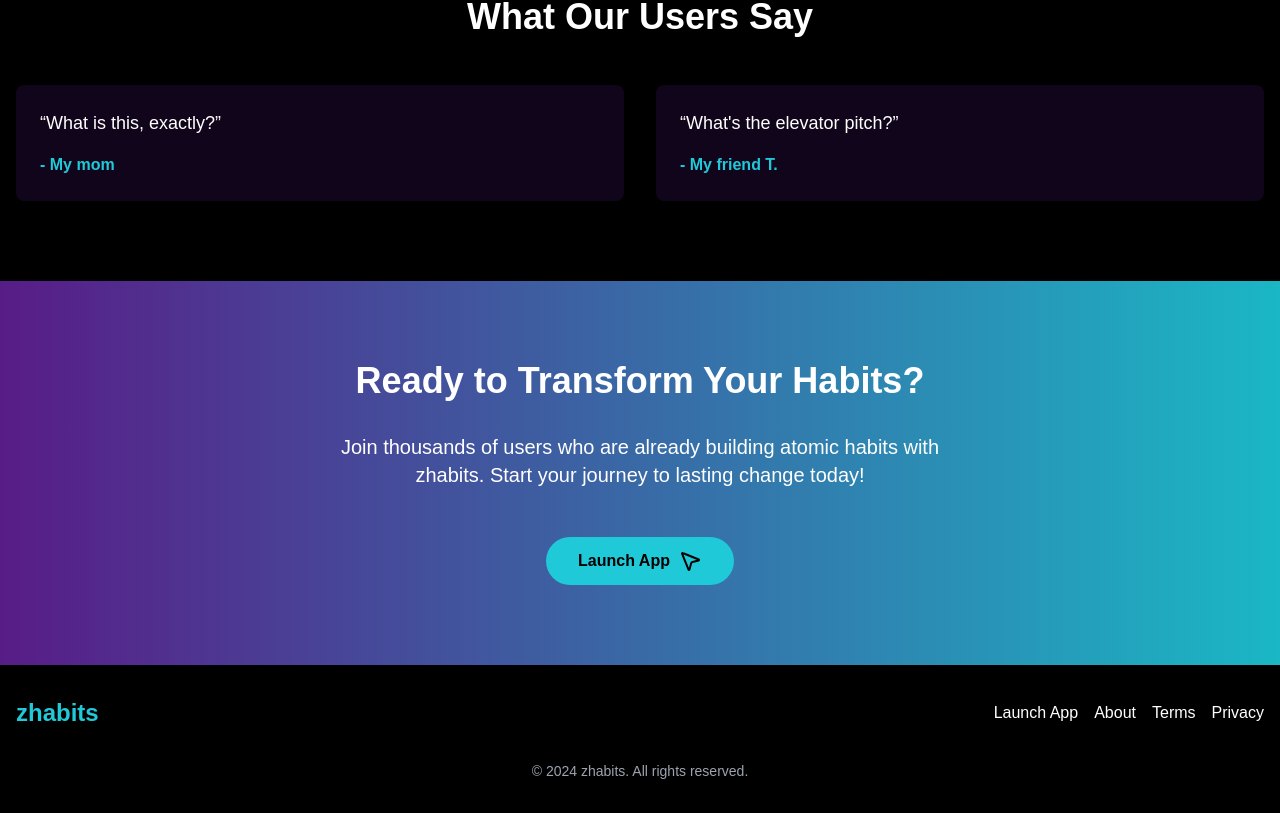
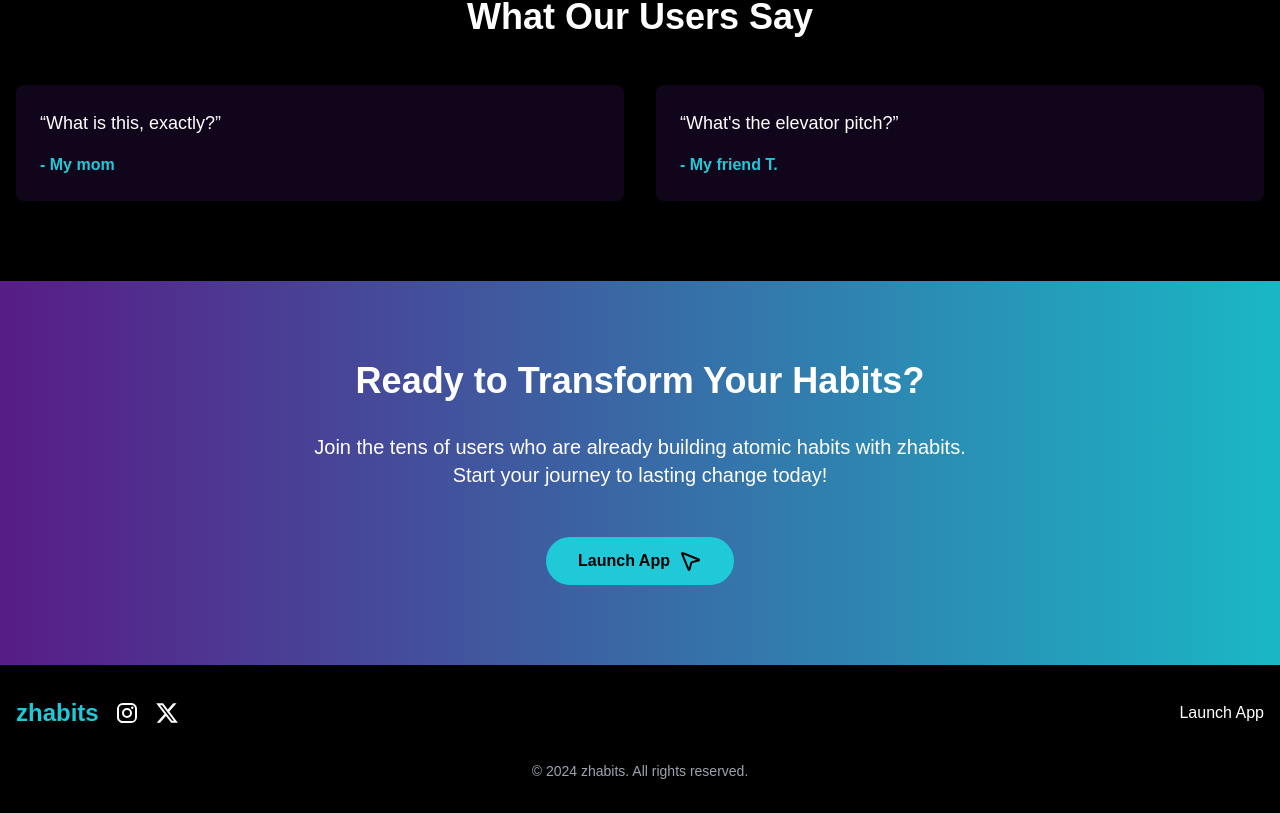
Before and after one commit to ashaney/zhabits-site, a Next.js app: page / in a window 1280 px wide. Shown: the part 1351-2164 px from the top of the page. Built offline with nearby package versions, Linux system fonts and the light colour scheme.

Commit message:
icons and copy

```diff
--- a/package.json
+++ b/package.json
@@ -9,6 +9,7 @@
     "lint": "next lint"
   },
   "dependencies": {
+    "@mui/icons-material": "^6.1.1",
     "framer-motion": "^11.5.5",
     "lucide-react": "^0.441.0",
     "next": "14.2.12",
--- a/pages/index.tsx
+++ b/pages/index.tsx
@@ -2,6 +2,7 @@ import { useState, useEffect } from 'react'
 import { motion } from 'framer-motion'
 import { ChevronRight, Star, Users, Zap, MousePointer2, BarChart } from 'lucide-react'
 import Link from 'next/link'
+import { Instagram as InstagramIcon, X as XIcon } from '@mui/icons-material'
 
 export default function LandingPage() {
   const [mousePosition, setMousePosition] = useState({ x: 0, y: 0 })
@@ -131,7 +132,7 @@ export default function LandingPage() {
         <div className="container mx-auto px-4 text-center">
           <h2 className="text-3xl sm:text-4xl font-bold mb-6 sm:mb-8">Ready to Transform Your Habits?</h2>
           <p className="text-lg sm:text-xl mb-8 sm:mb-12 max-w-2xl mx-auto">
-            Join thousands of users who are already building atomic habits with zhabits. Start your journey to lasting change today!
+            Join the tens of users who are already building atomic habits with zhabits. Start your journey to lasting change today!
           </p>
           <motion.a
             href="https://zhabits.app"
@@ -148,15 +149,16 @@ export default function LandingPage() {
       <footer className="bg-black py-8">
         <div className="container mx-auto px-4">
           <div className="flex flex-col sm:flex-row justify-between items-center">
-            <div className="mb-4 sm:mb-0">
+            <div className="flex items-center space-x-4 mb-4 sm:mb-0">
               <Link href="/" className="text-2xl font-bold text-[#20c9d8]">zhabits</Link>
+              <a href="https://instagram.com/" target="_blank" rel="noopener noreferrer" className="text-white hover:text-[#20c9d8] transition-colors">
+                <InstagramIcon fontSize="medium" />
+              </a>
+              <a href="https://x.com/" target="_blank" rel="noopener noreferrer" className="text-white hover:text-[#20c9d8] transition-colors">
+                <XIcon fontSize="medium" />
+              </a>
             </div>
-            <div className="flex flex-wrap justify-center space-x-4">
-              <a href="https://zhabits.app" className="text-white hover:text-[#20c9d8] transition-colors">Launch App</a>
-              <Link href="/about" className="text-white hover:text-[#20c9d8] transition-colors">About</Link>
-              <Link href="/terms" className="text-white hover:text-[#20c9d8] transition-colors">Terms</Link>
-              <Link href="/privacy" className="text-white hover:text-[#20c9d8] transition-colors">Privacy</Link>
-            </div>
+            <a href="https://zhabits.app" className="text-white hover:text-[#20c9d8] transition-colors">Launch App</a>
           </div>
           <div className="mt-8 text-center text-gray-400 text-sm">
             © {new Date().getFullYear()} zhabits. All rights reserved.
```
Also changed, not shown: 1 other file (tests, documents, lock files or other folders).
